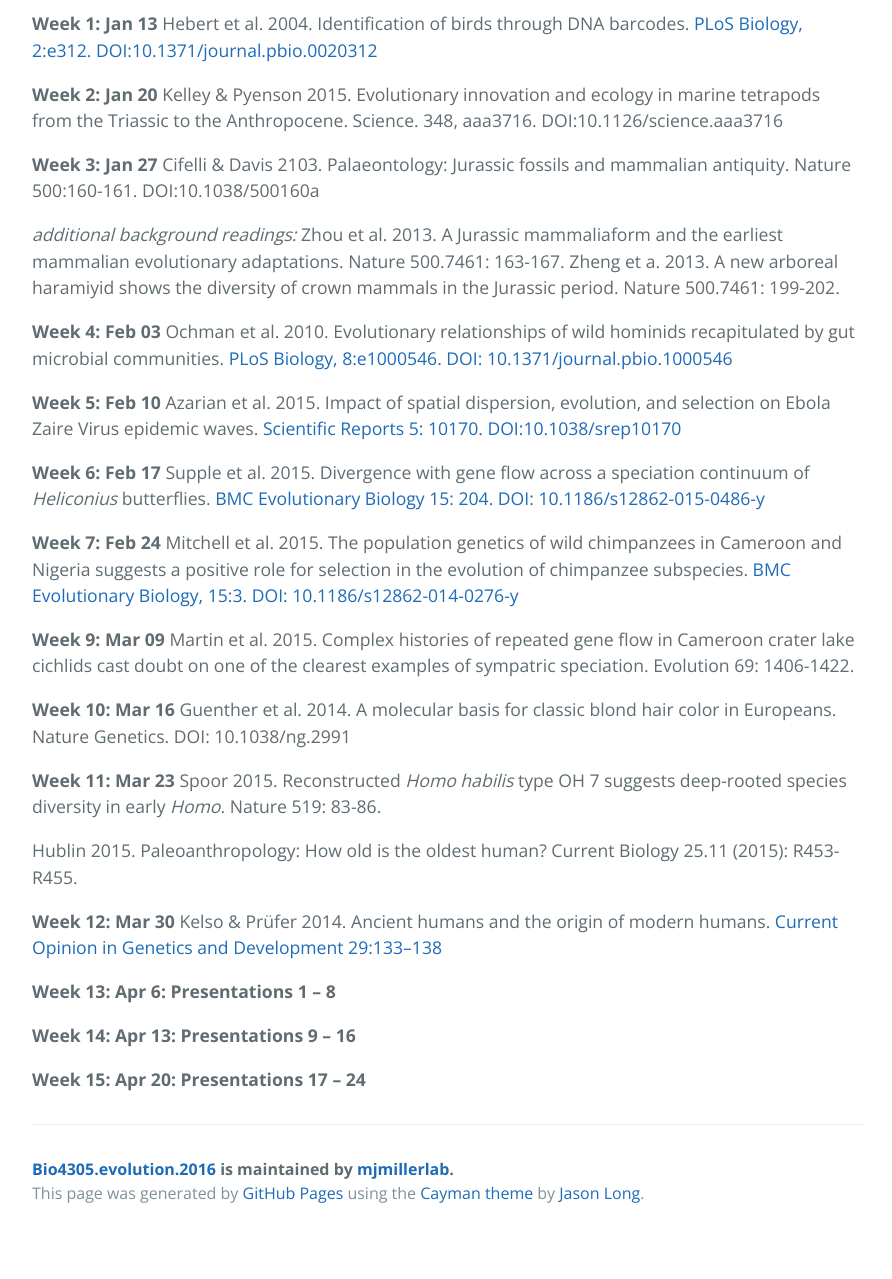
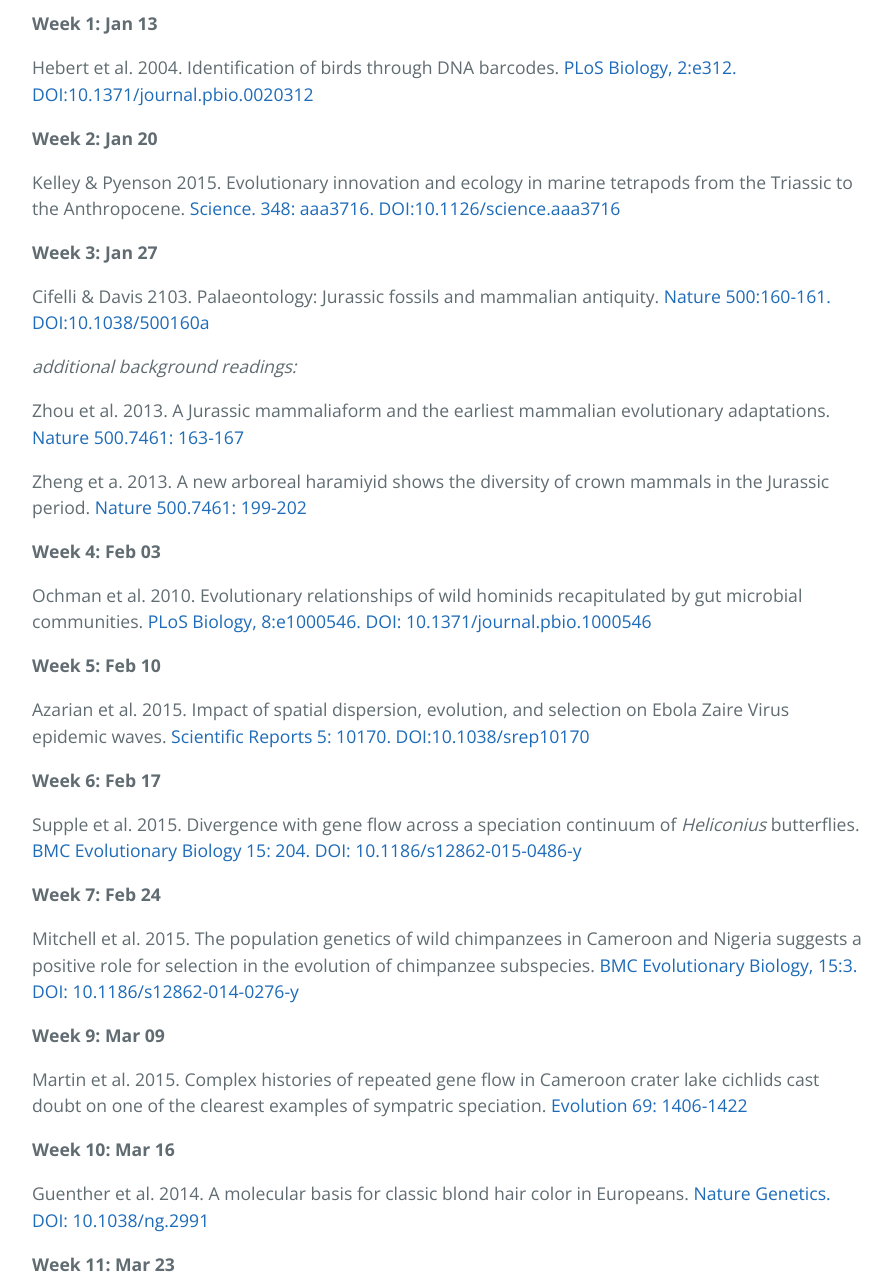
Before and after one commit to mjmillerlab/Bio4305.evolution.2016, a plain HTML site: page index.html in a window 1280 px wide. Shown: the part 10300-11579 px from the top of the page, without its empty margins (192-1084 px from the left). Before the commit the page ends 11537 px from the top, so only its background shows below. Drawn offline with nearby package versions, Linux system fonts and the light colour scheme.

Commit message:
Create gh-pages branch via GitHub

```diff
--- a/index.html
+++ b/index.html
@@ -583,45 +583,57 @@ Office hours: By appointment</p>
 
 <p>All readings are available through links below.   </p>
 
-<p><strong>Week 1: Jan 13</strong>
-Hebert et al. 2004. Identification of birds through DNA barcodes. <a href="http://journals.plos.org/plosbiology/article?id=10.1371/journal.pbio.0020312">PLoS Biology, 2:e312. DOI:10.1371/journal.pbio.0020312</a> </p>
+<p><strong>Week 1: Jan 13</strong> </p>
 
-<p><strong>Week 2: Jan 20</strong>
-Kelley &amp; Pyenson 2015. Evolutionary innovation and ecology in marine tetrapods from the Triassic to the Anthropocene. Science. 348, aaa3716. DOI:10.1126/science.aaa3716</p>
+<p>Hebert et al. 2004. Identification of birds through DNA barcodes. <a href="http://journals.plos.org/plosbiology/article?id=10.1371/journal.pbio.0020312">PLoS Biology, 2:e312. DOI:10.1371/journal.pbio.0020312</a> </p>
 
-<p><strong>Week 3: Jan 27</strong>
-Cifelli &amp; Davis 2103. Palaeontology: Jurassic fossils and mammalian antiquity. Nature 500:160-161. DOI:10.1038/500160a</p>
+<p><strong>Week 2: Jan 20</strong></p>
 
-<p><em>additional background readings:</em>
-Zhou et al. 2013. A Jurassic mammaliaform and the earliest mammalian evolutionary adaptations.
-Nature 500.7461: 163-167.
-Zheng et a. 2013. A new arboreal haramiyid shows the diversity of crown mammals in the Jurassic period. Nature 500.7461: 199-202.</p>
+<p>Kelley &amp; Pyenson 2015. Evolutionary innovation and ecology in marine tetrapods from the Triassic to the Anthropocene. <a href="https://github.com/mjmillerlab/Bio4305.evolution.2016/files/78714/Kelley2015.pdf">Science. 348: aaa3716. DOI:10.1126/science.aaa3716</a></p>
 
-<p><strong>Week 4: Feb 03</strong>
-Ochman et al. 2010. Evolutionary relationships of wild hominids recapitulated by gut microbial communities. <a href="http://journals.plos.org/plosbiology/article?id=10.1371/journal.pbio.1000546">PLoS Biology, 8:e1000546. DOI: 10.1371/journal.pbio.1000546</a></p>
+<p><strong>Week 3: Jan 27</strong></p>
 
-<p><strong>Week 5: Feb 10</strong>
-Azarian et al. 2015. Impact of spatial dispersion, evolution, and selection on Ebola Zaire Virus epidemic waves. <a href="http://www.nature.com/articles/srep10170">Scientific Reports 5: 10170. DOI:10.1038/srep10170</a></p>
+<p>Cifelli &amp; Davis 2103. Palaeontology: Jurassic fossils and mammalian antiquity. <a href="https://github.com/mjmillerlab/Bio4305.evolution.2016/files/78707/Cifelli2013.pdf">Nature 500:160-161. DOI:10.1038/500160a</a></p>
 
-<p><strong>Week 6: Feb 17</strong>
-Supple et al. 2015. Divergence with gene flow across a speciation continuum of <em>Heliconius</em> butterflies. <a href="http://bmcevolbiol.biomedcentral.com/articles/10.1186/s12862-015-0486-y">BMC Evolutionary Biology 15: 204. DOI: 10.1186/s12862-015-0486-y</a></p>
+<p><em>additional background readings:</em></p>
 
-<p><strong>Week 7: Feb 24</strong>
-Mitchell et al. 2015. The population genetics of wild chimpanzees in Cameroon and Nigeria suggests a positive role for selection in the evolution of chimpanzee subspecies. <a href="http://bmcevolbiol.biomedcentral.com/articles/10.1186/s12862-014-0276-y">BMC Evolutionary Biology, 15:3. DOI: 10.1186/s12862-014-0276-y</a></p>
+<p>Zhou et al. 2013. A Jurassic mammaliaform and the earliest mammalian evolutionary adaptations. <a href="https://github.com/mjmillerlab/Bio4305.evolution.2016/files/78710/Zhou2013.pdf">Nature 500.7461: 163-167</a></p>
 
-<p><strong>Week 9: Mar 09</strong>
-Martin et al. 2015. Complex histories of repeated gene flow in Cameroon crater lake cichlids cast doubt on one of the clearest examples of sympatric speciation. Evolution 69: 1406-1422.</p>
+<p>Zheng et a. 2013. A new arboreal haramiyid shows the diversity of crown mammals in the Jurassic period. <a href="https://github.com/mjmillerlab/Bio4305.evolution.2016/files/78708/Zheng2013.pdf">Nature 500.7461: 199-202</a></p>
 
-<p><strong>Week 10: Mar 16</strong>
-Guenther et al. 2014. A molecular basis for classic blond hair color in Europeans. Nature Genetics. DOI: 10.1038/ng.2991</p>
+<p><strong>Week 4: Feb 03</strong></p>
 
-<p><strong>Week 11: Mar 23</strong>
-Spoor 2015. Reconstructed <em>Homo habilis</em> type OH 7 suggests deep-rooted species diversity in early <em>Homo</em>. Nature 519: 83-86.</p>
+<p>Ochman et al. 2010. Evolutionary relationships of wild hominids recapitulated by gut microbial communities. <a href="http://journals.plos.org/plosbiology/article?id=10.1371/journal.pbio.1000546">PLoS Biology, 8:e1000546. DOI: 10.1371/journal.pbio.1000546</a></p>
+
+<p><strong>Week 5: Feb 10</strong></p>
+
+<p>Azarian et al. 2015. Impact of spatial dispersion, evolution, and selection on Ebola Zaire Virus epidemic waves. <a href="http://www.nature.com/articles/srep10170">Scientific Reports 5: 10170. DOI:10.1038/srep10170</a></p>
+
+<p><strong>Week 6: Feb 17</strong></p>
+
+<p>Supple et al. 2015. Divergence with gene flow across a speciation continuum of <em>Heliconius</em> butterflies. <a href="http://bmcevolbiol.biomedcentral.com/articles/10.1186/s12862-015-0486-y">BMC Evolutionary Biology 15: 204. DOI: 10.1186/s12862-015-0486-y</a></p>
+
+<p><strong>Week 7: Feb 24</strong></p>
+
+<p>Mitchell et al. 2015. The population genetics of wild chimpanzees in Cameroon and Nigeria suggests a positive role for selection in the evolution of chimpanzee subspecies. <a href="http://bmcevolbiol.biomedcentral.com/articles/10.1186/s12862-014-0276-y">BMC Evolutionary Biology, 15:3. DOI: 10.1186/s12862-014-0276-y</a></p>
+
+<p><strong>Week 9: Mar 09</strong></p>
+
+<p>Martin et al. 2015. Complex histories of repeated gene flow in Cameroon crater lake cichlids cast doubt on one of the clearest examples of sympatric speciation. <a href="https://github.com/mjmillerlab/Bio4305.evolution.2016/files/78700/Martin.2015.pdf">Evolution 69: 1406-1422</a></p>
+
+<p><strong>Week 10: Mar 16</strong></p>
+
+<p>Guenther et al. 2014. A molecular basis for classic blond hair color in Europeans. <a href="https://github.com/mjmillerlab/Bio4305.evolution.2016/files/78713/Guenther2014.pdf">Nature Genetics. DOI: 10.1038/ng.2991</a></p>
+
+<p><strong>Week 11: Mar 23</strong></p>
+
+<p>Spoor 2015. Reconstructed <em>Homo habilis</em> type OH 7 suggests deep-rooted species diversity in early <em>Homo</em>. Nature 519: 83-86.</p>
 
 <p>Hublin 2015. Paleoanthropology: How old is the oldest human? Current Biology 25.11 (2015): R453-R455.</p>
 
-<p><strong>Week 12: Mar 30</strong>
-Kelso &amp; Prüfer 2014. Ancient humans and the origin of modern humans. <a href="https://github.com/mjmillerlab/Bio4305.evolution.2016/files/78668/Kelso.2014.pdf">Current Opinion in Genetics and Development 29:133–138</a></p>
+<p><strong>Week 12: Mar 30</strong></p>
+
+<p>Kelso &amp; Prüfer 2014. Ancient humans and the origin of modern humans. <a href="https://github.com/mjmillerlab/Bio4305.evolution.2016/files/78668/Kelso.2014.pdf">Current Opinion in Genetics and Development 29:133–138</a></p>
 
 <p><strong>Week 13: Apr 6: Presentations 1 – 8</strong>       </p>
 
```
Also changed, not shown: params.json (+1 -1 lines).
